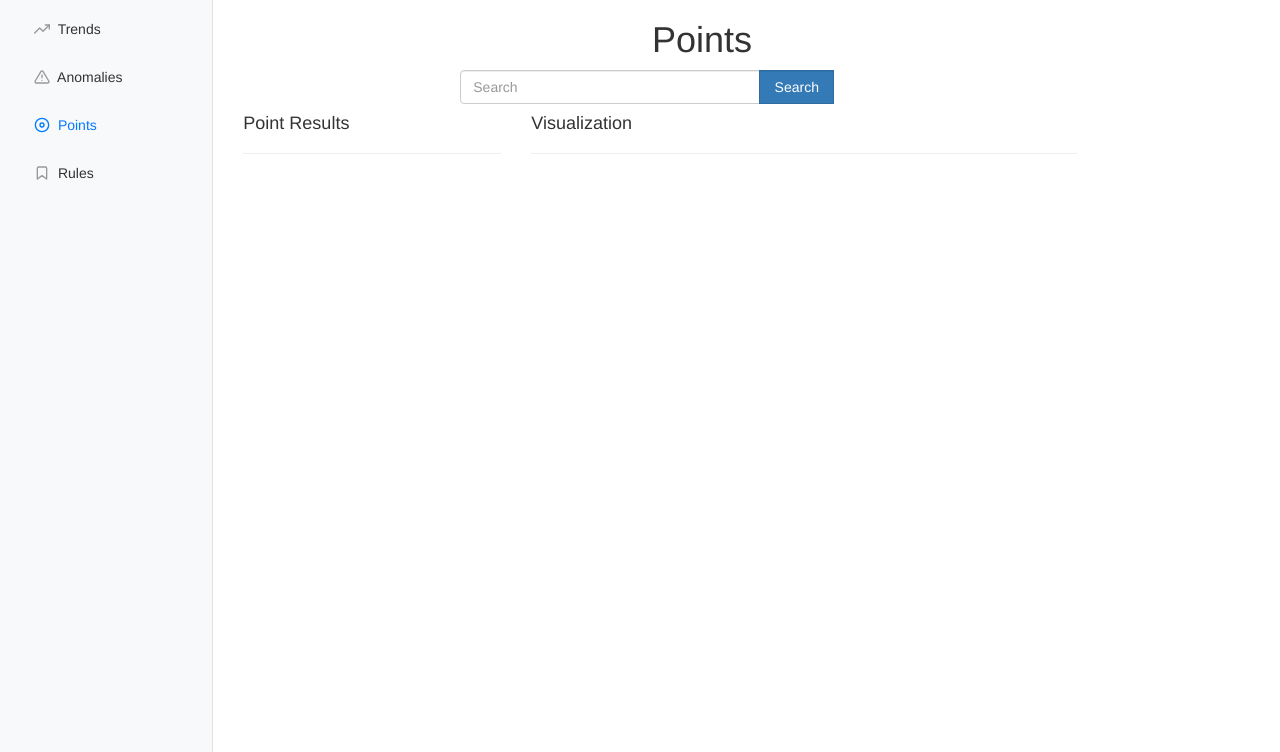
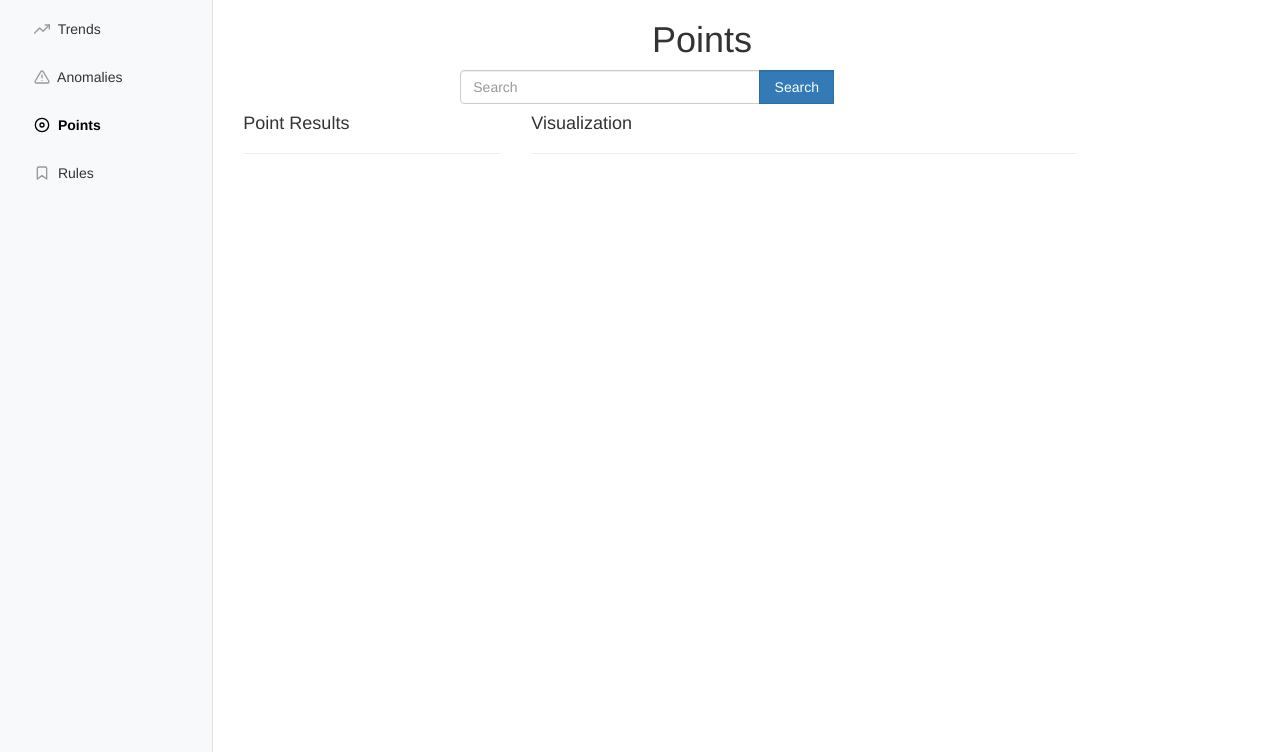
Before and after one commit to carleton-cs-energy-analytics/frontend, a Flask app: page /points in a window 1280 px wide. Shown: the part 62-814 px from the top of the page. Run offline with Flask 2, Linux system fonts and the light colour scheme; some libraries are stand-ins or nearby versions.

Commit message:
active is now black

```diff
--- a/static/css/styles.css
+++ b/static/css/styles.css
@@ -43,7 +43,8 @@ body {
 }
 
 .sidebar .nav-link.active {
-    color: #007bff;
+    color: black;
+    font-weight: bold;
 }
 
 .sidebar .nav-link:hover .feather,
```
